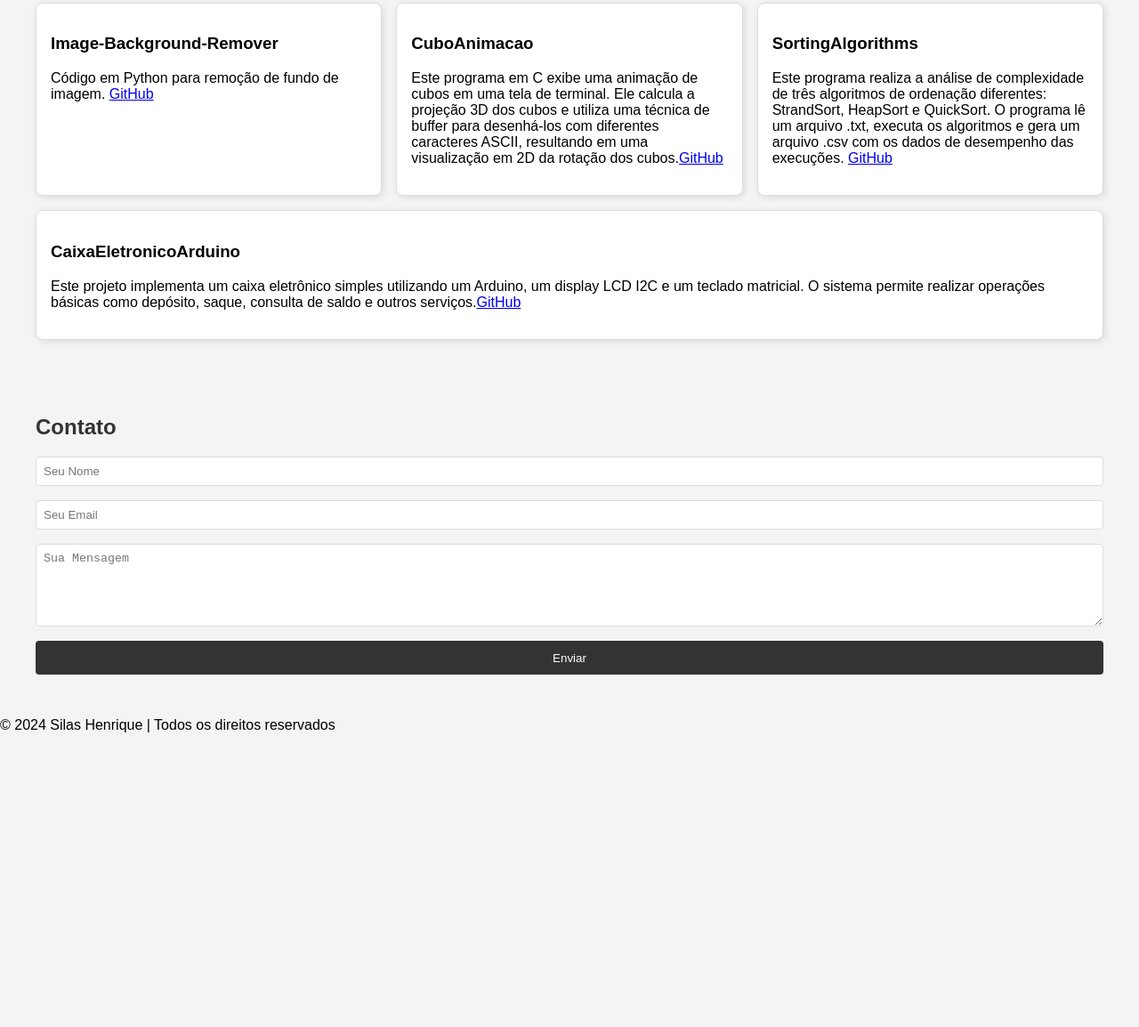
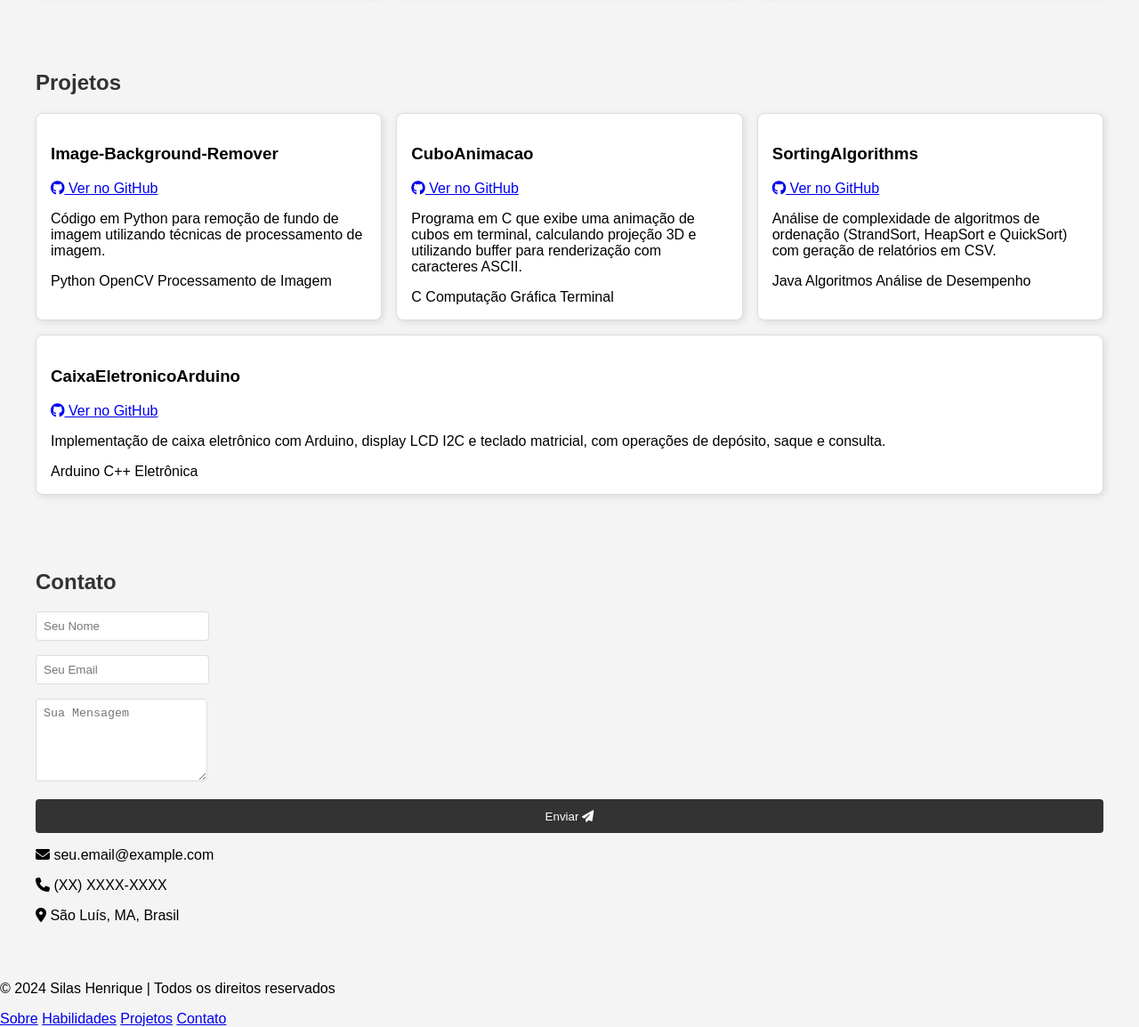
Before and after one commit to Kiamisa/kiamisa.github.io, a plain HTML site: page index.html in a window 1280 px wide. Shown: the part 704-1858 px from the top of the page at 89% size. Before the commit the page ends 1544 px from the top, so only its background shows below. Drawn offline with Linux system fonts and the light colour scheme.

Commit message:
Update index.html

```diff
--- a/index.html
+++ b/index.html
@@ -3,39 +3,69 @@
 <head>
     <meta charset="UTF-8">
     <meta name="viewport" content="width=device-width, initial-scale=1.0">
+    <meta name="description" content="Portfólio de Silas Henrique - Engenheiro de Computação com experiência em Robótica, Automação e Desenvolvimento Backend">
     <title>Silas Henrique | Portfólio</title>
     <link rel="stylesheet" href="/assets/css/styles.css">
     <link rel="shortcut icon" href="/assets/images/favicon.ico" type="image/x-icon">
+    <!-- Font Awesome for icons -->
+    <link rel="stylesheet" href="https://cdnjs.cloudflare.com/ajax/libs/font-awesome/6.4.0/css/all.min.css">
 </head>
 <body>
 
 <header>
+    <div class="header-content">
         <h1>Silas Henrique</h1>
         <p>Engenheiro de Computação | Eletrônica | Backend</p>
+        <nav>
+            <ul>
+                <li><a href="#about">Sobre</a></li>
+                <li><a href="#skills">Habilidades</a></li>
+                <li><a href="#projects">Projetos</a></li>
+                <li><a href="#contact">Contato</a></li>
+            </ul>
+        </nav>
+    </div>
 </header>
 
 <section id="about" class="container">
     <h2>Sobre Mim</h2>
+    <div class="about-content">
+        <div class="about-text">
             <p>Olá! Sou Silas Henrique, estudante de Engenharia de Computação na UEMA, atualmente no 7º período,
                 com experiência em Robótica, Automação e Desenvolvimento de APIs RESTful. Tenho interesse em Inteligência Artificial,
                 Análise de Dados e desenvolvimento Backend.</p>
+            <div class="social-links">
+                <a href="https://github.com/Kiamisa" target="_blank" aria-label="GitHub"><i class="fab fa-github"></i></a>
+                <a href="https://linkedin.com/in/seu-perfil" target="_blank" aria-label="LinkedIn"><i class="fab fa-linkedin"></i></a>
+                <!-- Add other social links as needed -->
+            </div>
+        </div>
+        <!-- You can add a profile image here -->
+        <!-- <div class="profile-image">
+            <img src="/assets/images/profile.jpg" alt="Silas Henrique">
+        </div> -->
+    </div>
 </section>
 
 <section id="skills" class="container">
     <h2>Habilidades</h2>
     <div class="skills">
         <div class="skill">
+            <i class="fab fa-java"></i>
             <h3>Java</h3>
             <p>Desenvolvimento de aplicações orientadas a objetos e APIs com Spring Boot.</p>
         </div>
         <div class="skill">
+            <i class="fab fa-python"></i>
             <h3>Python</h3>
             <p>Experiência em Análise de Dados e desenvolvimento de scripts para automação.</p>
         </div>
         <div class="skill">
+            <i class="fas fa-microchip"></i>
             <h3>Redes e Microprocessadores</h3>
             <p>Conhecimento em protocolos de rede e programação de microcontroladores.</p>
         </div>
+        <!-- Add more skills as needed -->
     </div>
 </section>
 
@@ -43,43 +73,125 @@
     <h2>Projetos</h2>
     <div class="projects">
         <div class="project">
+            <div class="project-header">
                 <h3>Image-Background-Remover</h3>
-            <p>Código em Python para remoção de fundo de imagem. <a href="https://github.com/Kiamisa/Image-Background-Remover" target="_blank">GitHub</a></p>
+                <a href="https://github.com/Kiamisa/Image-Background-Remover" target="_blank" class="project-link">
+                    <i class="fab fa-github"></i> Ver no GitHub
+                </a>
             </div>
+            <p>Código em Python para remoção de fundo de imagem utilizando técnicas de processamento de imagem.</p>
+            <div class="project-tags">
+                <span class="tag">Python</span>
+                <span class="tag">OpenCV</span>
+                <span class="tag">Processamento de Imagem</span>
+            </div>
+        </div>
+
         <div class="project">
+            <div class="project-header">
                 <h3>CuboAnimacao</h3>
-            <p>Este programa em C exibe uma animação de cubos em uma tela de terminal. Ele calcula a projeção 3D dos cubos e utiliza uma
-                técnica de buffer para desenhá-los com diferentes caracteres ASCII, resultando em uma visualização
-                em 2D da rotação dos cubos.<a href="https://github.com/Kiamisa/CuboAnimacao" target="_blank">GitHub</a></p>
+                <a href="https://github.com/Kiamisa/CuboAnimacao" target="_blank" class="project-link">
+                    <i class="fab fa-github"></i> Ver no GitHub
+                </a>
             </div>
+            <p>Programa em C que exibe uma animação de cubos em terminal, calculando projeção 3D e utilizando buffer para renderização com caracteres ASCII.</p>
+            <div class="project-tags">
+                <span class="tag">C</span>
+                <span class="tag">Computação Gráfica</span>
+                <span class="tag">Terminal</span>
+            </div>
+        </div>
+
         <div class="project">
+            <div class="project-header">
                 <h3>SortingAlgorithms</h3>
-            <p>Este programa realiza a análise de complexidade de três algoritmos de ordenação diferentes: StrandSort,
-                HeapSort e QuickSort. O programa lê um arquivo .txt, executa os algoritmos e gera um arquivo .csv
-                com os dados de desempenho das execuções. <a href="https://github.com/Kiamisa/SortingAlgorithms" target="_blank">GitHub</a></p>
+                <a href="https://github.com/Kiamisa/SortingAlgorithms" target="_blank" class="project-link">
+                    <i class="fab fa-github"></i> Ver no GitHub
+                </a>
             </div>
+            <p>Análise de complexidade de algoritmos de ordenação (StrandSort, HeapSort e QuickSort) com geração de relatórios em CSV.</p>
+            <div class="project-tags">
+                <span class="tag">Java</span>
+                <span class="tag">Algoritmos</span>
+                <span class="tag">Análise de Desempenho</span>
+            </div>
+        </div>
+
         <div class="project">
+            <div class="project-header">
                 <h3>CaixaEletronicoArduino</h3>
-            <p>Este projeto implementa um caixa eletrônico simples utilizando um Arduino, um display LCD I2C e
-                um teclado matricial.
-                O sistema permite realizar operações básicas como depósito, saque, consulta de saldo e outros serviços.<a href="https://github.com/Kiamisa/CaixaEletronicoArduino" target="_blank">GitHub</a></p>
+                <a href="https://github.com/Kiamisa/CaixaEletronicoArduino" target="_blank" class="project-link">
+                    <i class="fab fa-github"></i> Ver no GitHub
+                </a>
+            </div>
+            <p>Implementação de caixa eletrônico com Arduino, display LCD I2C e teclado matricial, com operações de depósito, saque e consulta.</p>
+            <div class="project-tags">
+                <span class="tag">Arduino</span>
+                <span class="tag">C++</span>
+                <span class="tag">Eletrônica</span>
+            </div>
         </div>
     </div>
 </section>
 
 <section id="contact" class="container">
     <h2>Contato</h2>
+    <div class="contact-content">
         <form class="contact-form">
+            <div class="form-group">
                 <input type="text" name="name" placeholder="Seu Nome" required>
+            </div>
+            <div class="form-group">
                 <input type="email" name="email" placeholder="Seu Email" required>
+            </div>
+            <div class="form-group">
                 <textarea name="message" rows="5" placeholder="Sua Mensagem" required></textarea>
-        <button type="submit">Enviar</button>
+            </div>
+            <button type="submit" class="submit-btn">Enviar <i class="fas fa-paper-plane"></i></button>
         </form>
+        <div class="contact-info">
+            <p><i class="fas fa-envelope"></i> seu.email@example.com</p>
+            <p><i class="fas fa-phone"></i> (XX) XXXX-XXXX</p>
+            <p><i class="fas fa-map-marker-alt"></i> São Luís, MA, Brasil</p>
+        </div>
+    </div>
 </section>
 
 <footer>
+    <div class="footer-content">
         <p>&copy; 2024 Silas Henrique | Todos os direitos reservados</p>
+        <div class="footer-links">
+            <a href="#about">Sobre</a>
+            <a href="#skills">Habilidades</a>
+            <a href="#projects">Projetos</a>
+            <a href="#contact">Contato</a>
+        </div>
+    </div>
 </footer>
+
+<!-- Script for form handling and smooth scrolling -->
+<script>
+    // Smooth scrolling for anchor links
+    document.querySelectorAll('a[href^="#"]').forEach(anchor => {
+        anchor.addEventListener('click', function (e) {
+            e.preventDefault();
+            document.querySelector(this.getAttribute('href')).scrollIntoView({
+                behavior: 'smooth'
+            });
+        });
+    });
+
+    // Form submission handling
+    const contactForm = document.querySelector('.contact-form');
+    if (contactForm) {
+        contactForm.addEventListener('submit', function(e) {
+            e.preventDefault();
+            // Here you would typically send the form data to a server
+            alert('Mensagem enviada com sucesso! Entrarei em contato em breve.');
+            this.reset();
+        });
+    }
+</script>
 
 </body>
 </html>
```
Lines whose indentation alone changed are shown as unchanged.
